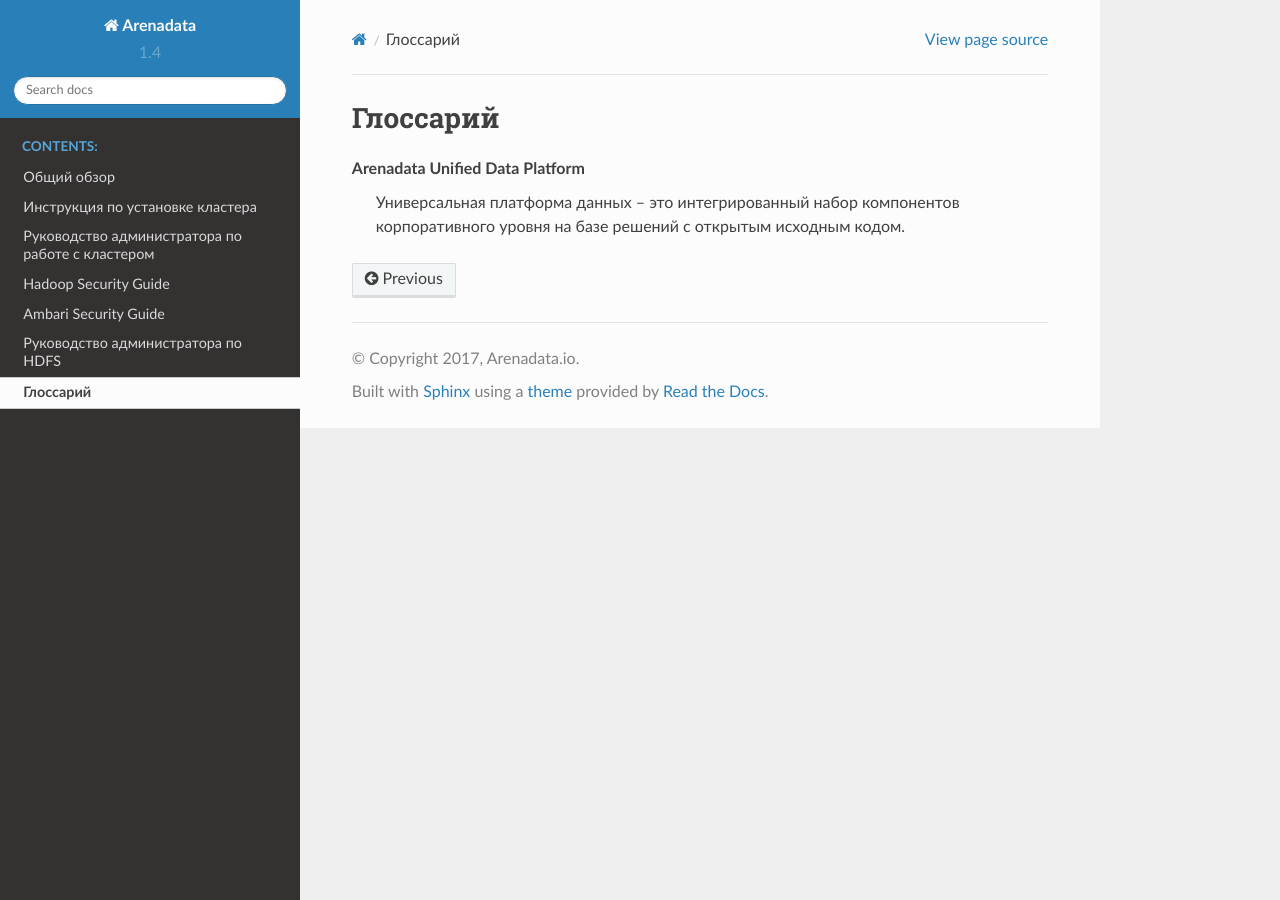
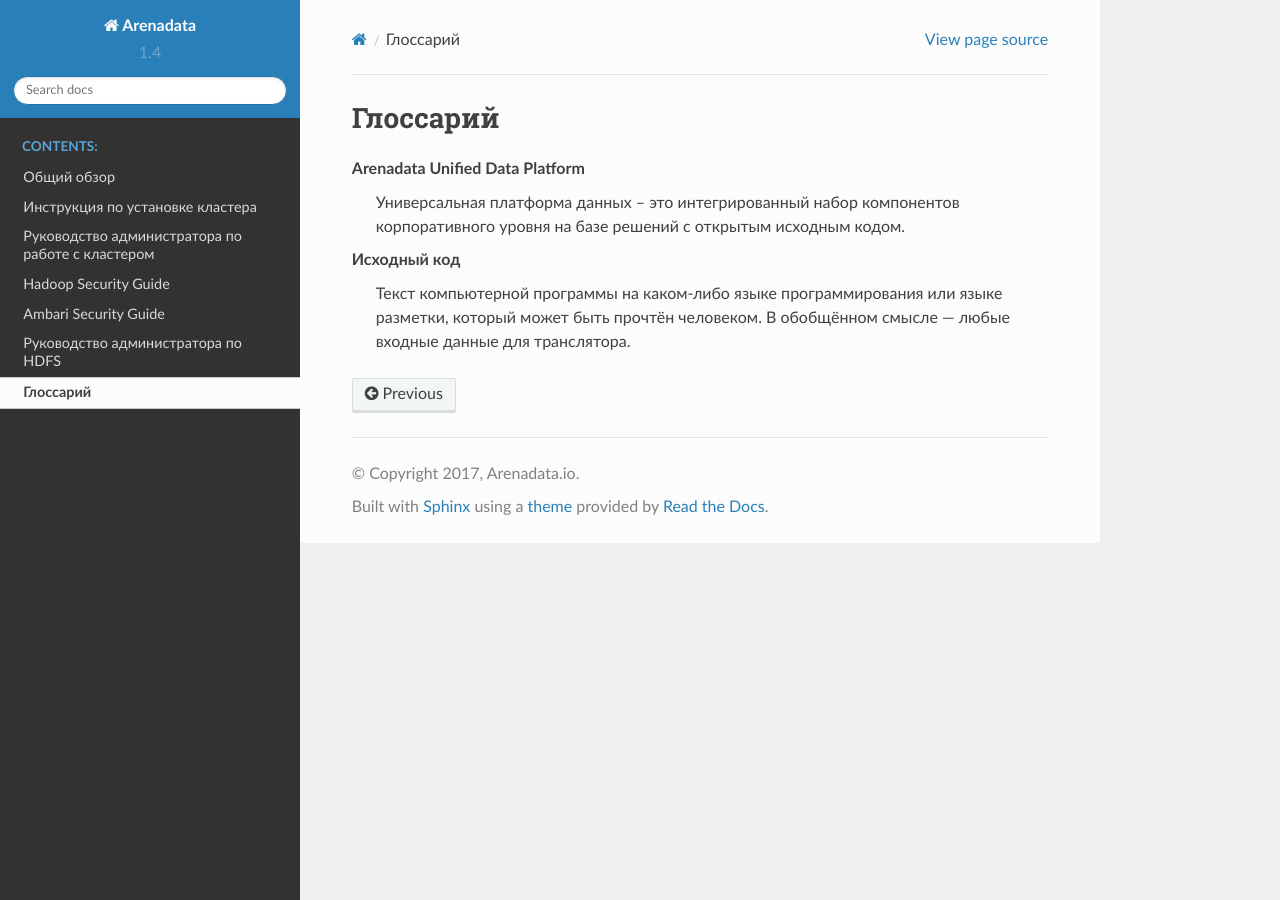
Before and after one commit to arenadata/docs_adps, a Sphinx documentation site: the page built from source/Glossary.rst, in a window 1280 px wide. Built offline with Sphinx 7.4.7 and the Read the Docs theme 2.0.0, drawn with Linux system fonts in a browser that asks for light colours.

Commit message:
Update Glossary.rst

```diff
--- a/source/Glossary.rst
+++ b/source/Glossary.rst
@@ -8,3 +8,6 @@
    Arenadata Unified Data Platform
       Универсальная платформа данных – это интегрированный набор компонентов
       корпоративного уровня на базе решений с открытым исходным кодом.
+
+   Исходный код
+      Текст компьютерной программы на каком-либо языке программирования или языке разметки, который может быть прочтён человеком. В обобщённом смысле — любые входные данные для транслятора.
```
